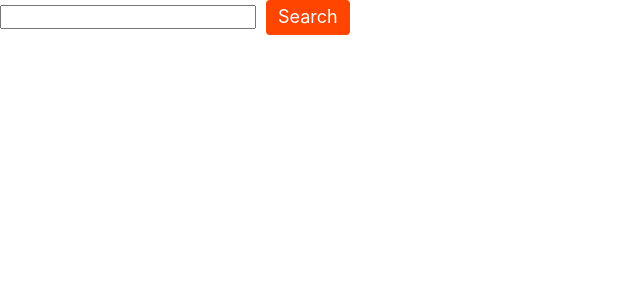
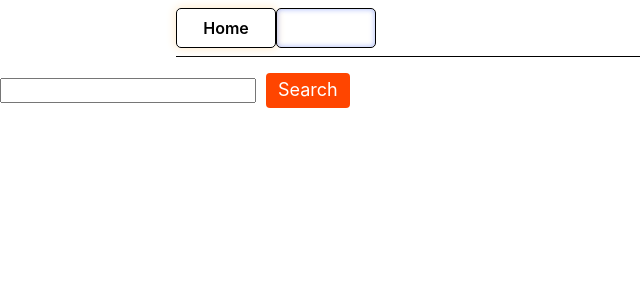
Before and after one commit to Romaleso261981/goit-react-hw-05-movies, a React (Create React App) app: page /goit-react-hw-05-movies/movies in a window 1280 px wide. Shown: the top 300 px of the page, without its empty margins (0-640 px from the left). Built offline with nearby package versions, Linux system fonts and the light colour scheme.

Commit message:
added backBtn

```diff
--- a/src/App.jsx
+++ b/src/App.jsx
@@ -11,18 +11,9 @@ const MovieDetailsPage = lazy(() =>
 export const App = () => {
   return (
     <>
-      <Routes>
-        <Route path="/" element={<Layout />} />
-        <Route
-          index
-          path="/"
-          element={
-            <Suspense fallback={<div>Loading...</div>}>
-              <HomePage />
-            </Suspense>
-          }
-        />
-
+      <Layout />
+            <Routes>
+        <Route index path="/" element={<HomePage />} />
         <Route
           path="/movies"
           element={
--- a/src/api/imageDefaultLink.js
+++ b/src/api/imageDefaultLink.js
@@ -1 +1 @@
-export const imageDefaultLink = "https://image.tmdb.org/t/p/w500";
+export const imageDefaultLink = "https://image.tmdb.org/t/p/w300";
--- a/src/components/AppBar/AppBar.jsx
+++ /dev/null
@@ -1,10 +0,0 @@
-import {Link} from './AppBar.styled';
-
-export const AppBar = () => {
-    return (
-        <nav>
-            <Link to="/">Home</Link>
-            <Link to="/movies">Movies</Link>
-        </nav>
-    )
-}
--- a/src/components/AppBar/AppBar.styled.js
+++ /dev/null
@@ -1,14 +0,0 @@
-import styled from 'styled-components';
-import { NavLink } from "react-router-dom";
-
-export const Link = styled(NavLink)`
-  padding: 8px 16px;
-  border-radius: 4px;
-  text-decoration: none;
-  color: black;
-  font-weight: 500;
-  &.active {
-    color: white;
-    background-color: orangered;
-  }
-`;
--- a/src/components/Layout/Layout.jsx
+++ b/src/components/Layout/Layout.jsx
@@ -1,12 +1,12 @@
 import {Container, Header} from "./Layout.styled";
-import {AppBar} from 'components/AppBar/AppBar';
+import {Navigation} from 'components/Navigation/Navigation ';
 import { Outlet } from 'react-router-dom';
 
 export const Layout = () => {
  return (
     <Container>
         <Header>
-            <AppBar />
+            <Navigation />
         </Header>
         <Outlet />
     </Container>
--- /dev/null
+++ b/src/components/Navigation/Navigation .jsx
@@ -0,0 +1,12 @@
+import {Link} from './Navigation.styled'
+
+export function Navigation() {
+    return (
+        <header>
+            <nav>
+                <Link to='/'>Home</Link>
+                <Link to='/movies' >Movies</Link>
+            </nav>
+        </header>
+    )
+}
--- /dev/null
+++ b/src/components/Navigation/Navigation.styled.js
@@ -0,0 +1,26 @@
+import styled from 'styled-components';
+import { NavLink } from 'react-router-dom';
+
+export const Link = styled(NavLink)`
+  display: inline-block;
+  text-align: center;
+  text-decoration: none;
+  width: 100px;
+  padding: 10px 0;
+  border: 1px solid black;
+  border-radius: 5px;
+  box-shadow: 0px 0px 10px 1px blanchedalmond;
+  &.active {
+    color: white;
+    box-shadow: inset 0px 0px 7px 1px #5878f667;
+    box-shadow: inset 0px 0px 5px 1px #5878f667;
+  }
+`;
+
+// .navigation{
+//   margin-bottom: 20px;
+//   }
+
+//   .navLink:not(:first-child){
+//       margin-left: 20px;
+//   }
--- a/src/pages/HomePage/HomePage.jsx
+++ b/src/pages/HomePage/HomePage.jsx
@@ -1,5 +1,5 @@
 import { useEffect, useState } from 'react';
-import { StyledLink } from './HomePage.styled';
+import { StyledLink, List } from './HomePage.styled';
 import * as Api from '../../api/movies-api';
 import { imageDefaultLink } from '../../api/imageDefaultLink';
 import  defaultImg  from '../../img/portrait_placeholder.png';
@@ -21,7 +21,7 @@ console.log(movies);
     return (
         <>
          <h1>Trending now</h1>
-            <ul>
+            <List>
             {movies.map(({ id, title, poster_path, state}) => {
                 return <StyledLink to={`/movies/${id}`} state={state}>
                         <img src={poster_path ? `${imageDefaultLink}${poster_path}` : defaultImg} alt={title} />
@@ -29,7 +29,7 @@ console.log(movies);
                     </StyledLink>
             }
             )}
-            </ul>
+            </List>
         </>
     )
 }
--- a/src/pages/HomePage/HomePage.styled.js
+++ b/src/pages/HomePage/HomePage.styled.js
@@ -2,6 +2,8 @@ import styled from 'styled-components';
 import { Link } from 'react-router-dom';
 
 export const StyledLink = styled(Link)`
+display: block;
+margin: auto;
   color: #000;
   font-size: 1.2rem;
   text-decoration: none;
@@ -9,3 +11,9 @@ export const StyledLink = styled(Link)`
     color: orangered;
   }
 `;
+export const List = styled.ul`
+  display: grid;
+  grid-template-columns: 1fr;
+  grid-gap: 15px;
+  background-color: azure;
+`;
```
Also changed, not shown: src/AppStyle.js (deleted, +0 -10 lines), src/components/BackBtn/BackBtn.jsx (added, +7 -0 lines), src/components/BackBtn/BackBtn.style.js (added, +11 -0 lines). Lines whose indentation alone changed are shown as unchanged.
